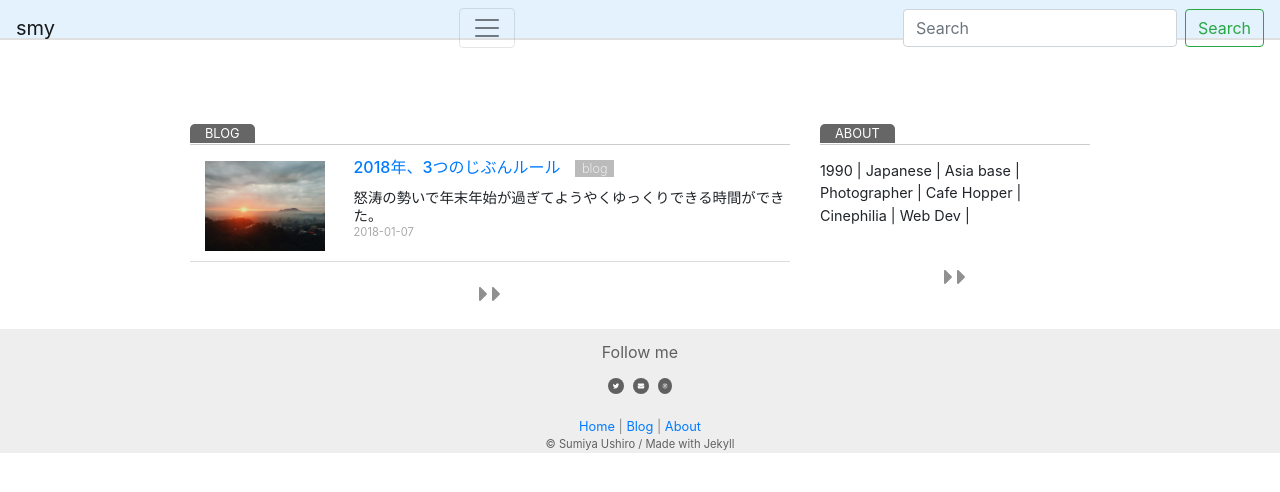
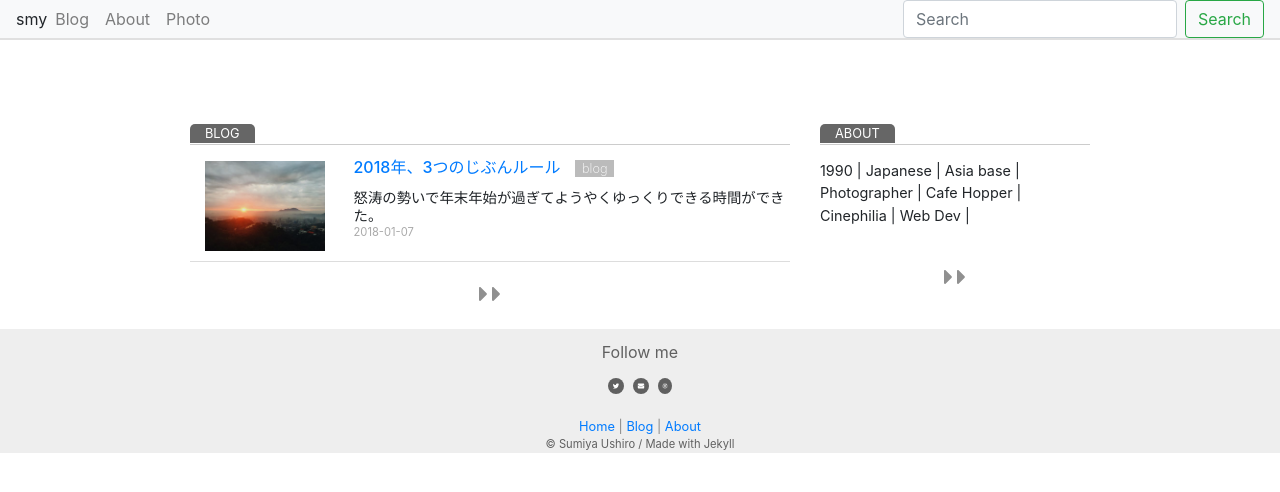
Before and after one commit to sumi0820/smy-jp-v1, a Jekyll site: the page built from index.md, in a window 1280 px wide. Shown: the top 492 px of the page. Built offline with Jekyll 4.4.1, drawn with Linux system fonts in a browser that asks for light colours; nearby versions of some CDN libraries.

Commit message:
initial commit

```diff
--- a/_includes/top-nav.html
+++ b/_includes/top-nav.html
@@ -1,6 +1,6 @@
 <link rel="stylesheet" href="https://stackpath.bootstrapcdn.com/bootstrap/4.3.1/css/bootstrap.min.css" integrity="sha384-ggOyR0iXCbMQv3Xipma34MD+dH/1fQ784/j6cY/iJTQUOhcWr7x9JvoRxT2MZw1T" crossorigin="anonymous">
 
-  <nav class="navbar navbar-light" style="background-color: #e3f2fd;">
+  <nav class="navbar navbar-expand-lg navbar-light bg-light" style="background-color: #e3f2fd;>
       <a class="navbar-brand" href="{{ site.url }}/">smy</a>
       <button class="navbar-toggler" type="button" data-toggle="collapse" data-target="#navbarTogglerDemo02" aria-controls="navbarTogglerDemo02" aria-expanded="false" aria-label="Toggle navigation">
         <span class="navbar-toggler-icon"></span>
@@ -29,3 +29,4 @@
       <button class="btn btn-outline-success my-2 my-sm-0" type="submit">Search</button>
     </form>
   </nav>
+</nav>
```
